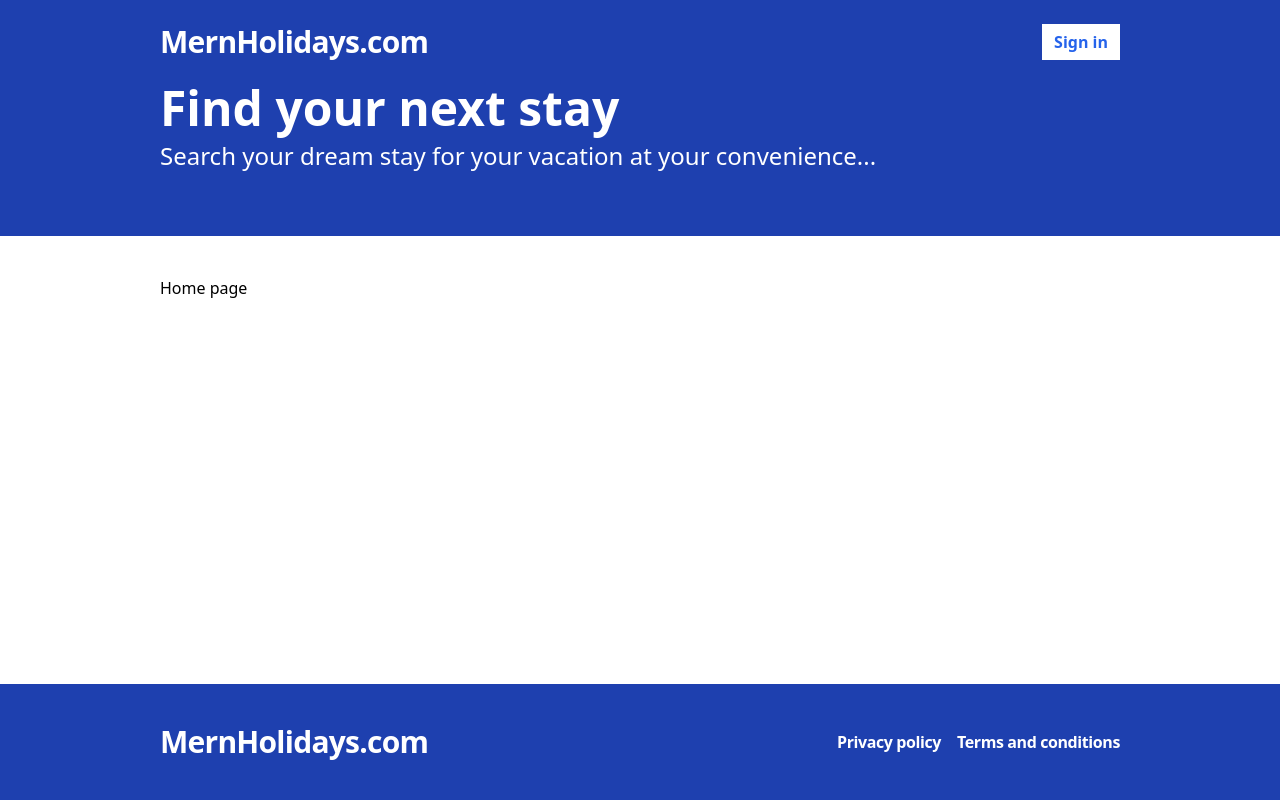
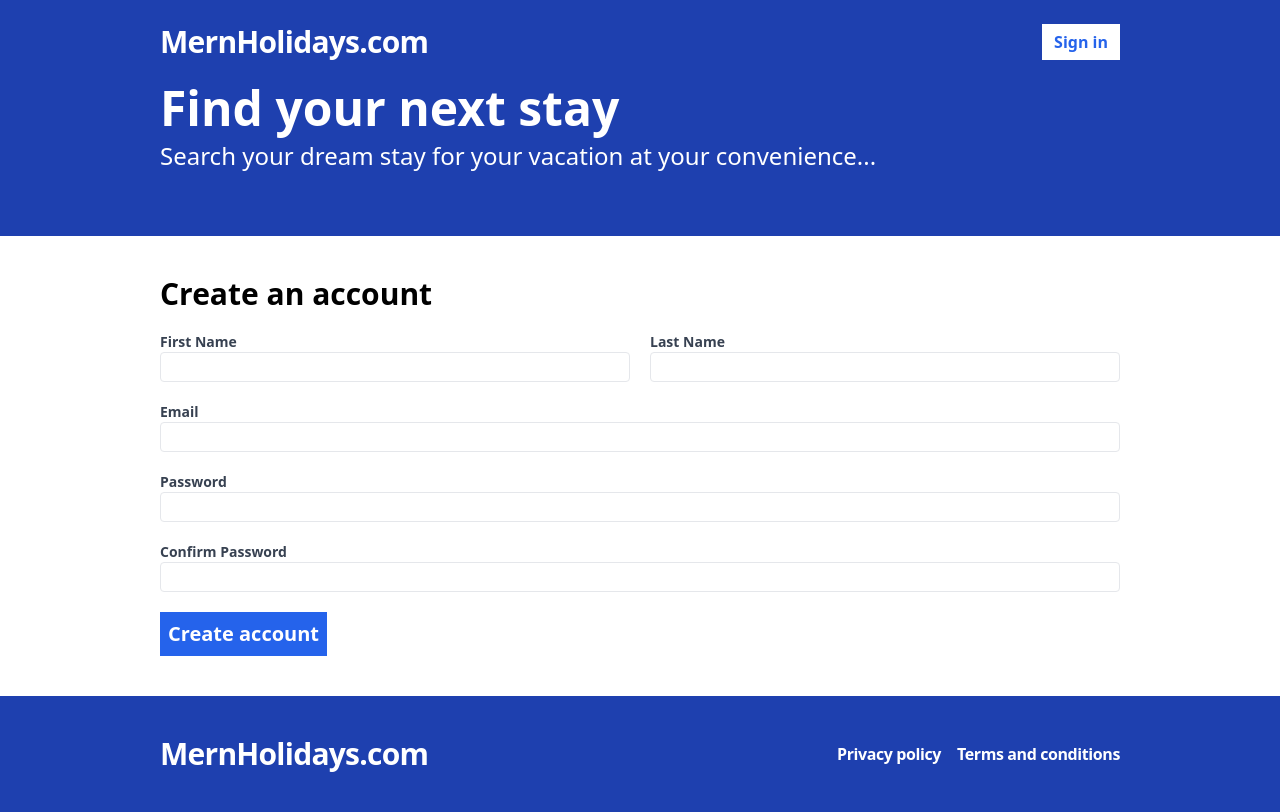
Before and after one commit to T-sosthenese/hotel-booking-app, a React (Vite) app in the folder frontend/: page /register in a window 1280 px wide. Before the commit this address led to /. Built offline with nearby package versions, Linux system fonts and the light colour scheme.

Commit message:
Implemented the login and register endpoint logic

```diff
--- a/frontend/package.json
+++ b/frontend/package.json
@@ -12,6 +12,7 @@
   "dependencies": {
     "react": "^18.2.0",
     "react-dom": "^18.2.0",
+    "react-hook-form": "^7.50.1",
     "react-router-dom": "^6.22.0"
   },
   "devDependencies": {
--- a/frontend/src/App.tsx
+++ b/frontend/src/App.tsx
@@ -5,6 +5,7 @@
   Routes,
 } from "react-router-dom";
 import Layout from "./layouts/Layout";
+import Register from "./pages/Register";
 
 const App = () => {
   return (
@@ -26,6 +27,14 @@
             </Layout>
           }
         />
+        <Route
+          path="/register"
+          element={
+            <Layout>
+              <Register />
+            </Layout>
+          }
+        />
         <Route path="*" element={<Navigate to="/" />} />
       </Routes>
     </Router>
--- /dev/null
+++ b/frontend/src/pages/Register.tsx
@@ -0,0 +1,106 @@
+import { useForm } from "react-hook-form";
+
+type RegisterFormData = {
+  firstName: string;
+  lastName: string;
+  email: string;
+  password: string;
+  confirmPassword: string;
+};
+
+const Register = () => {
+  const {
+    register,
+    watch,
+    handleSubmit,
+    formState: { errors },
+  } = useForm<RegisterFormData>();
+
+  const onSubmit = handleSubmit((data) => {
+    console.log(data);
+  });
+  return (
+    <form className="flex flex-col gap-5" onSubmit={onSubmit}>
+      <h2 className="text-3xl font-bold">Create an account</h2>
+      <div className="flex flex-col md:flex-row gap-5">
+        <label className="text-gray-700 text-sm font-bold flex-1">
+          First Name
+          <input
+            className="border rounded w-full py-1 px-2 font-normal"
+            {...register("firstName", { required: "This field is required" })}
+          ></input>
+          {errors.firstName && (
+            <span className="text-red-500">{errors.firstName.message}</span>
+          )}
+        </label>
+        <label className="text-gray-700 text-sm font-bold flex-1">
+          Last Name
+          <input
+            className="border rounded w-full py-1 px-2 font-normal"
+            {...register("lastName", { required: "This field is required" })}
+          ></input>
+          {errors.lastName && (
+            <span className="text-red-500">{errors.lastName.message}</span>
+          )}
+        </label>
+      </div>
+      <label className="text-gray-700 text-sm font-bold flex-1">
+        Email
+        <input
+          type="email"
+          className="border rounded w-full py-1 px-2 font-normal"
+          {...register("email", { required: "This field is required" })}
+        ></input>
+        {errors.email && (
+          <span className="text-red-500">{errors.email.message}</span>
+        )}
+      </label>
+      <label className="text-gray-700 text-sm font-bold flex-1">
+        Password
+        <input
+          type="password"
+          className="border rounded w-full py-1 px-2 font-normal"
+          {...register("password", {
+            required: "This field is mandatory",
+            minLength: {
+              value: 6,
+              message: "Password must be at leadst 6 characters",
+            },
+          })}
+        ></input>
+        {errors.password && (
+          <span className="text-red-500">{errors.password.message}</span>
+        )}
+      </label>
+      <label className="text-gray-700 text-sm font-bold flex-1">
+        Confirm Password
+        <input
+          type="password"
+          className="border rounded w-full py-1 px-2 font-normal"
+          {...register("confirmPassword", {
+            validate: (val) => {
+              if (!val) {
+                return "This field is required";
+              } else if (watch("password") !== val) {
+                return "Your passwords do not match";
+              }
+            },
+          })}
+        ></input>
+        {errors.confirmPassword && (
+          <span className="text-red-500">{errors.confirmPassword.message}</span>
+        )}
+      </label>
+      <span>
+        <button
+          type="submit"
+          className="bg-blue-600 text-white p-2 font-bold hover:bg-blue-500 text-xl"
+        >
+          Create account
+        </button>
+      </span>
+    </form>
+  );
+};
+
+export default Register;
```
Also changed, not shown: 1 other file (tests, documents, lock files or other folders).
